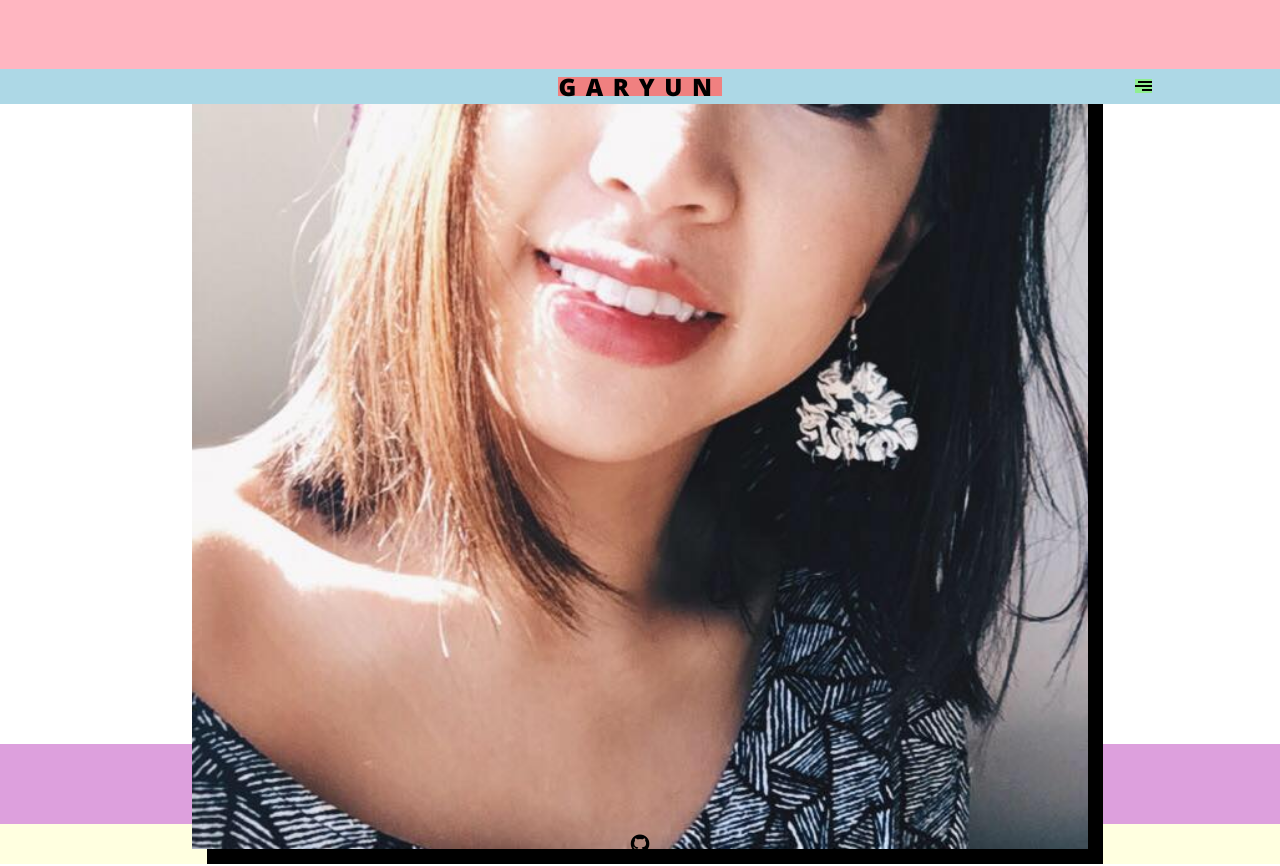
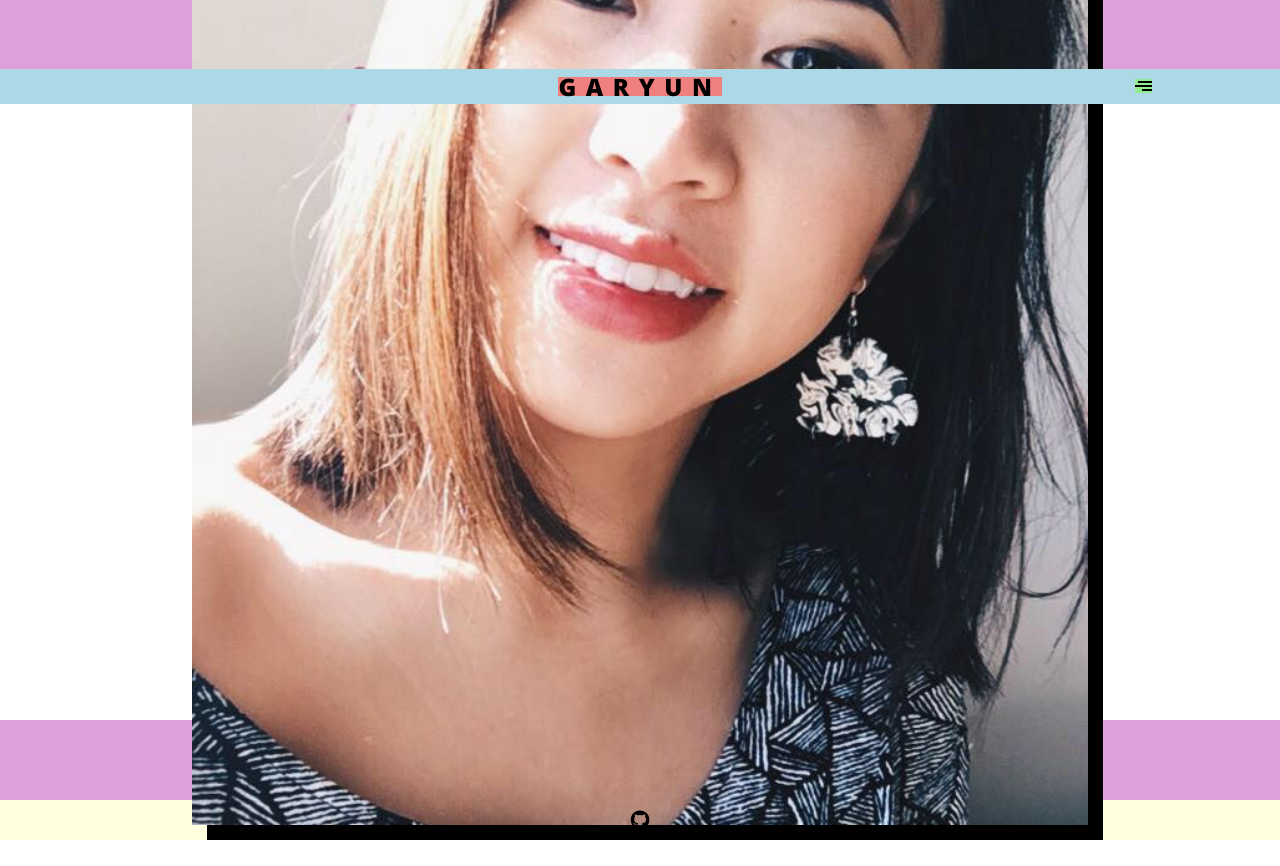
Before and after one commit to garyunyoung/portfolio, a React (Create React App) app: page /about in a window 1280 px wide. Shown: the top 866 px of the page. Built offline with nearby package versions, Linux system fonts and the light colour scheme.

Commit message:
Rearrange header position

```diff
--- a/src/About.scss
+++ b/src/About.scss
@@ -1,6 +1,8 @@
 .about {
   background-color: plum;
-  min-height: 90vh;
+  height: 100vh;
+  display: flex;
+  align-items: center;
 
   .about__container {
     height: 80vh;
--- a/src/App.scss
+++ b/src/App.scss
@@ -11,7 +11,7 @@
 .header {
   height: 13vh;
   background-color: lightpink;
-  position: relative;
+  position: absolute;
 
   .header__wrapper {
     display: flex;
```
